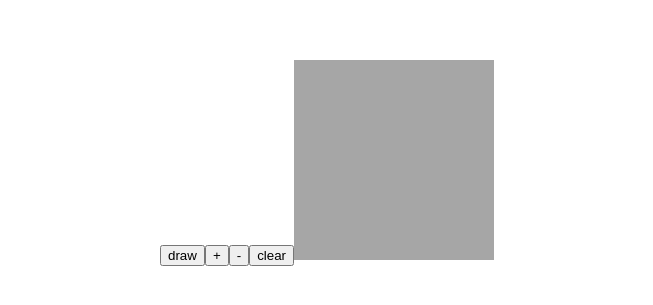
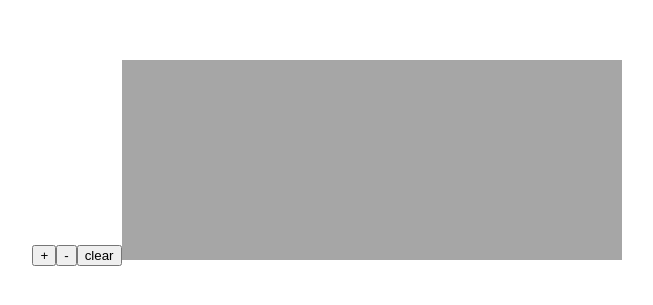
Before and after one commit to fabioVitorTavares/magic-cube, a React (Vite) app: page / in a window 1280 px wide. Shown: the part 245-550 px from the top of the page, without its empty margins (321-974 px from the left). Built offline with nearby package versions, Linux system fonts and the light colour scheme.

Commit message:
commit 240320232045

```diff
--- a/src/components/Canva/index.tsx
+++ b/src/components/Canva/index.tsx
@@ -1,9 +1,18 @@
 import { useEffect, useRef, useState } from "react";
-import { TAngles, TCubeProps, TPoint2D } from "../../types/types";
+import {
+  TAngles,
+  TCubePoints,
+  TCubeProps,
+  TPoint2D,
+  TPoint3D,
+} from "../../types/types";
 import "./style.css";
 
 export function Canva() {
   const [ax, setAx] = useState<number>(0);
+  const [xx, setXx] = useState<number>(0);
+  const [x1, setX1] = useState<number>(50);
+  const [x2, setX2] = useState<number>(100);
 
   const refCanva = useRef<HTMLCanvasElement>(null);
   const [ctx, setCtx] = useState<CanvasRenderingContext2D | null>();
@@ -11,19 +20,15 @@ export function Canva() {
     setCtx(refCanva.current?.getContext("2d"));
   }, []);
 
-  useEffect(() => {
-    console.log(ax);
-  }, [ax]);
-
   function Cube<TCubeProps>(position: TPoint2D, size: number) {
     const x = position.x;
     const y = position.y;
     const s = size;
     const s2 = size / 2;
-
+    console.log("aqui");
     const dy = ax * s * 2;
 
-    const points = [
+    const points: TCubePoints = [
       { x: x - s2, y: y - s2 + dy, z: 0 - s2 },
       { x: x + s2, y: y - s2 + dy, z: 0 - s2 },
       { x: x + s2, y: y + s2 - dy, z: 0 - s2 },
@@ -34,7 +39,7 @@ export function Canva() {
       { x: x - s2, y: y - s2 + dy, z: 0 + s2 },
     ];
 
-    const angles = {
+    const angles: TAngles = {
       x: 0,
       y: 0,
       z: 0,
@@ -46,59 +51,64 @@ export function Canva() {
   function rotate(angles: TAngles, cube: TCubeProps) {}
 
   useEffect(() => {
-    if (ctx) {
-      clearCanvas();
-      const c = Cube({ x: 100, y: 100 }, 50);
-      ctx.strokeStyle = "red";
-      ctx.moveTo(c.points[0].x, c.points[0].y);
-      for (const p of c.points) {
-        ctx.lineTo(p.x, p.y);
-      }
-      ctx.stroke();
-    }
+    lop();
   }, [ax]);
 
+  async function lop() {
+    await clearCanvas();
+    console.log(x1, x2);
+    await draw();
+  }
 
-  function draw() {
-    console.log("drawing...");
+  async function draw() {
     if (ctx) {
-      ctx.strokeStyle = "red";
-      ctx.moveTo(c.points[0].x, c.points[0].y);
-      for (const p of c.points) {
-        ctx.lineTo(p.x, p.y);
-      }
-      ctx.stroke();
-      // ctx.fillStyle = "red";
-      // ctx.fillRect(0, 0, 100, 100);
-      // ctx.fillRect(100, 100, 100, 100);
-      // ctx.moveTo(100, 100);
-      // ctx.lineTo(150, 100);
-      // ctx.lineTo(150, 150);
-      // ctx.lineTo(100, 150);
-      // ctx.lineTo(100, 100);
-      // ctx.lineTo(75, 75);
-      // ctx.lineTo(125, 75);
-      // ctx.lineTo(150, 100);
-      // ctx.moveTo(75, 75);
-      // ctx.lineTo(75, 125);
-      // ctx.lineTo(100, 150);
+      ctx.fillStyle = `#${Math.round(Math.random() * 999)}`;
+      ctx.moveTo(x1, x1);
+
+      ctx.fillRect(100, 100, x1,x1);
+
     }
   }
+  // async function draw(c: TCubeProps) {
+  //   if (ctx) {
+  //     ctx.strokeStyle = `#${Math.round(Math.random() * 999)}`;
+  //     ctx.moveTo(c.points[0].x, c.points[0].y);
+  //     ctx.rotate(180);
+  //     ctx.closePath();
 
-  function clearCanvas() {
-    if (ctx) ctx.clearRect(0, 0, 200, 200);
+  //     for (const p of c.points) {
+  //       ctx.lineTo(p.x, p.y);
+  //     }
+  //     ctx.stroke();
+  //   }
+  // }
+
+  async function clearCanvas() {
+    if (ctx) {
+      console.log("clear...");
+
+      ctx.clearRect(0, 0, 500, 200);
+    }
   }
 
   return (
     <div>
-      <button onClick={() => draw()}>draw</button>
-      <button onClick={() => setAx(ax >= 1 ? 0 : ax + 0.05)}>+</button>
+      <button
+        onClick={() => {
+          setAx(ax >= 1 ? 0 : ax + 0.05);
+          setXx(xx + 50);
+          setX1(x1 === 100 ? 50 : x1 + 10)
+          setX2(x2 === 50 ? 100 : x2 - 10)
+        }}
+      >
+        +
+      </button>
       <button onClick={() => setAx(ax <= 0.06 ? 1 : ax - 0.05)}>-</button>
       <button onClick={() => clearCanvas()}>clear</button>
       <canvas
         className="canva"
         ref={refCanva}
-        width={200}
+        width={500}
         height={200}
       ></canvas>
     </div>
--- a/src/components/Canva/style.css
+++ b/src/components/Canva/style.css
@@ -1,5 +1,4 @@
 .canva {
-  width: 200px;
-  height: 200px;
+
   background-color: #a6a6a6;
 }
```
